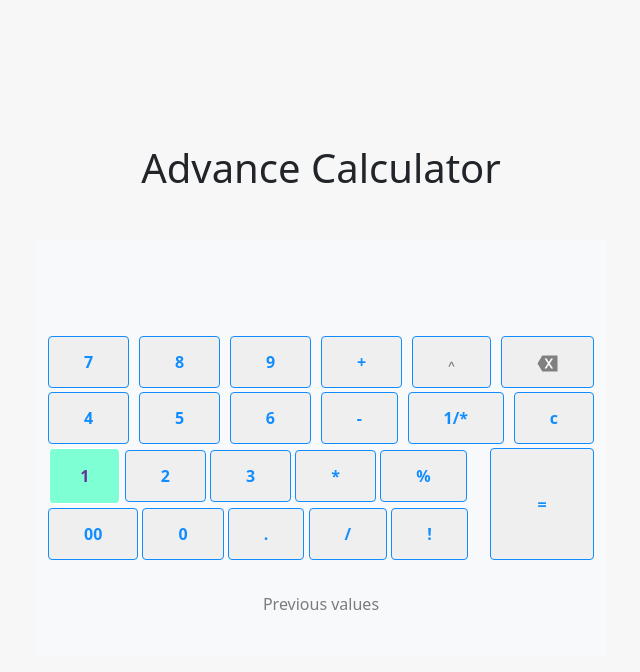
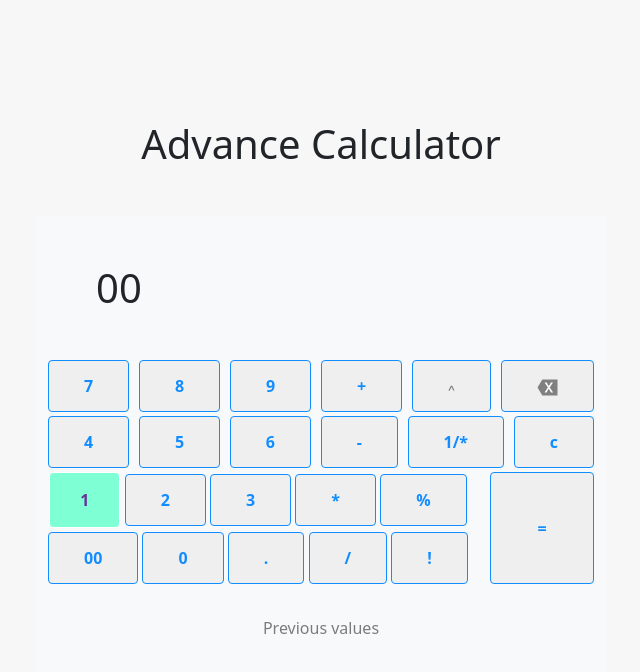
Before and after one commit to rakeshjaat/javascript, a plain HTML site: page AdvanceCalculator.html in a window 1280 px wide. Both pictures are taken after a click on the button "00". Shown: the whole page, without its empty margins (319-959 px from the left). Drawn offline with nearby package versions, Linux system fonts and the light colour scheme.

Commit message:
cross btn

```diff
--- a/AdvanceCalculator.html
+++ b/AdvanceCalculator.html
@@ -27,11 +27,11 @@
                             <button id="add-nine" class="add-btn">9</button>
                             <button id="add-plus" class="add-btn">+</button>
                             <button id="add-up" class="add-btn"><img src="./assets/style/images/^.png" alt=""></button>
-                            <button id="add-cancle" class="add-btn"><img src="./assets/style/images/Group 1.png"
+                            <button id="add-cancel" class="add-btn"><img src="./assets/style/images/Group 1.png"
                                     alt=""></button>
                         </div>
                         <div class="my-1 d-flex justify-content-between align-items-center">
-                            <button id="add-for" class="add-btn">4</button>
+                            <button id="add-four" class="add-btn">4</button>
                             <button id="add-five" class="add-btn">5</button>
                             <button id="add-six" class="add-btn">6</button>
                             <button id="add-minus" class="add-btn">-</button>
@@ -59,8 +59,6 @@
                                 <button id="add-equlto" class="w-100 h-100 add-btn">=</button>
                             </div>
                         </div>
-
-
                         <p class="mt-4 pt-2 opacity-50 text-black">Previous values</p>
                     </div>
                 </div>
@@ -76,16 +74,37 @@
 
     <script>
         // HERE WE GET ELEMENT  \
+        const addzero = document.getElementById("add-zero");
+        const adddoublezero = document.getElementById("add-doublezero");
+        const addone = document.getElementById("add-one");
+        const addtwo = document.getElementById("add-two");
+        const addthree = document.getElementById("add-three");
+        const addfour = document.getElementById("add-four");
+        const addfive = document.getElementById("add-five");
+        const addsix = document.getElementById("add-six");
         const addseven = document.getElementById("add-seven");
         const addeight = document.getElementById("add-eight");
         const addnine = document.getElementById("add-nine");
         const addplus = document.getElementById("add-plus");
+        const addclear = document.getElementById("add-clear");
+        const addminus = document.getElementById("add-minus");
+        const multiply = document.getElementById("add-multiply");
+        const devide = document.getElementById("add-divide");
         const addup = document.getElementById("add-up");
-        const addcancle = document.getElementById("add-cancle");
+        const addcancel = document.getElementById("add-cancel");
         const addequlto = document.getElementById("add-equlto");
 
         const result = document.getElementById("get-number2");
 
+        addzero.addEventListener("click", function () {
+            result.innerHTML += 0;
+        });
+        adddoublezero.addEventListener("click", function () {
+            result.innerHTML += "00";
+        });
+        addnine.addEventListener("click", function () {
+            result.innerHTML += 9;
+        });
         addeight.addEventListener("click", function () {
             result.innerHTML += 8;
         });
@@ -93,15 +112,51 @@
         addseven.addEventListener("click", function () {
             result.innerHTML += 7;
         });
-
+        addsix.addEventListener("click", function () {
+            result.innerHTML += 6;
+        });
+        addfive.addEventListener("click", function () {
+            result.innerHTML += 5;
+        });
+        addfour.addEventListener("click", function () {
+            result.innerHTML += 4;
+        });
+        addthree.addEventListener("click", function () {
+            result.innerHTML += 3;
+        });
+        addtwo.addEventListener("click", function () {
+            result.innerHTML += 2;
+        });
+        addone.addEventListener("click", function () {
+            result.innerHTML += 1;
+        });
+        multiply.addEventListener("click", function () {
+            result.innerHTML += "*";
+        });
+        devide.addEventListener("click", function () {
+            result.innerHTML += "/";
+        });
         addplus.addEventListener("click", function () {
             result.innerHTML += "+";
+        });
+
+        addminus.addEventListener("click", function () {
+            result.innerHTML += "-";
         });
 
         addequlto.addEventListener("click", function () {
             console.log(result, "result")
             result.innerHTML = eval(result.innerHTML);
         });
+
+        addclear.addEventListener("click", function () {
+            console.log(result, "result")
+            result.innerHTML = 0;
+        });
+
+        addcancel.addEventListener("click", function () {
+            result.innerHTML = result.innerHTML.slice(0, -1);
+        });
     </script>
 </body>
 
```
